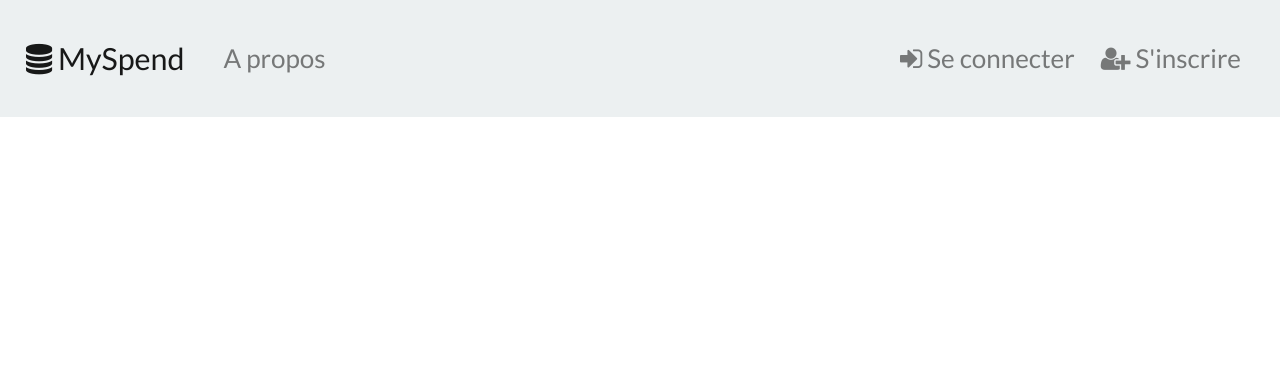
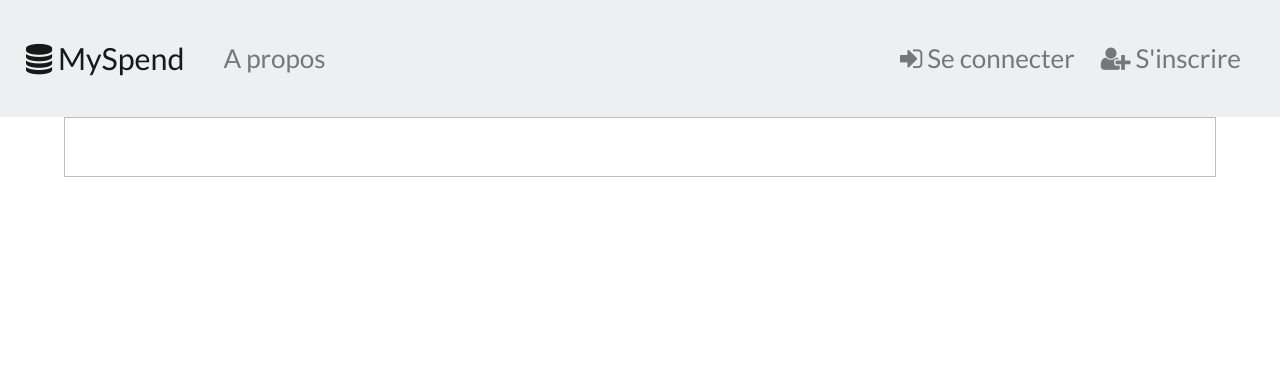
Before and after one commit to bennaneweb44/myspend, a Symfony app: template templates/base.html.twig in a window 1280 px wide. Shown: the top 377 px of the page. Run offline with Twig, Linux system fonts and the light colour scheme; the template is opened without the code that fills it, so the values that code supplies are empty; some libraries are stand-ins or nearby versions.

Commit message:
Update base.html.twig

```diff
--- a/templates/base.html.twig
+++ b/templates/base.html.twig
@@ -14,14 +14,19 @@
             * {
                 font-size: 26px;
             }
+            .container-fluid {
+                width: 90%;
+                margin-left: 5%;
+                margin-right: 5%;
+            }
         </style>
 
         {% block stylesheets %}
             {{ encore_entry_link_tags('app') }}
         {% endblock %}
     </head>
+
     <body>
-
         <nav class="navbar navbar-expand-lg navbar-light bg-light">
             <a class="navbar-brand" href="{{ path('home') }}"><i class="fa fa-database"></i> MySpend</a>
             <button class="navbar-toggler" type="button" data-toggle="collapse" data-target="#navbarColor03" aria-controls="navbarColor03" aria-expanded="false" aria-label="Toggle navigation">
@@ -58,7 +63,7 @@
             </div>
         </nav>
 
-        <div class="container">
+        <div class="container-fluid" style="border: 1px solid silver; height:60px;">
             {% block body %}{% endblock %}
         </div>
 
```
